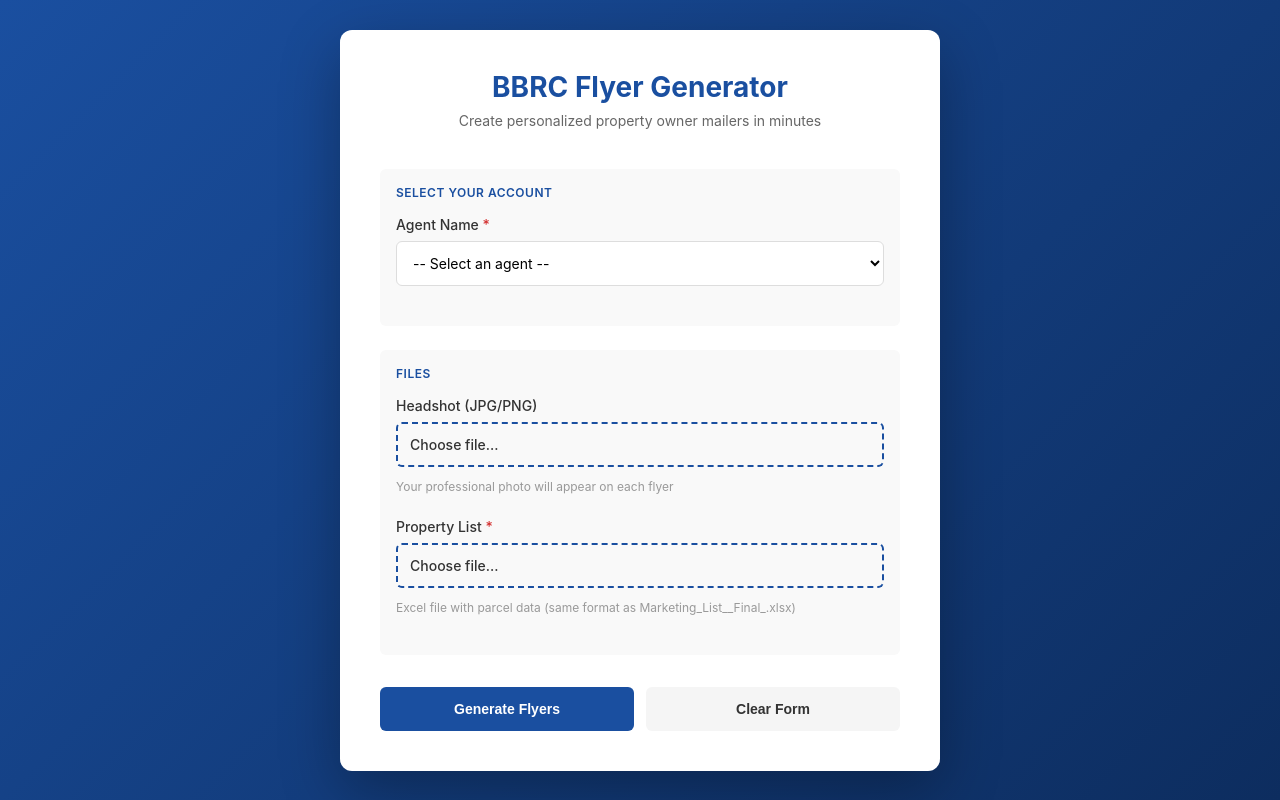
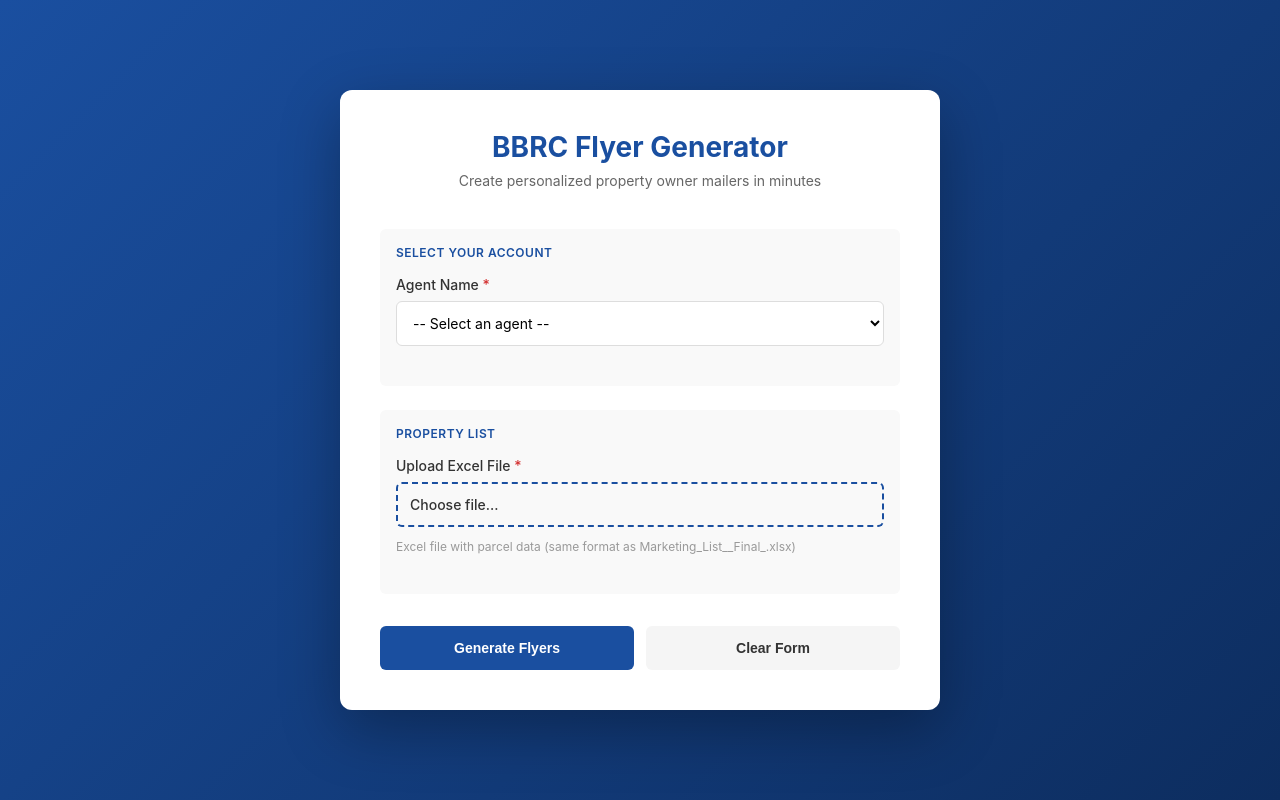
Before and after one commit to carrollharrison79/bbrc-flyer-app, a Flask app: page / in a window 1280 px wide. Run offline with Flask 3, Linux system fonts and the light colour scheme.

Commit message:
Remove headshot file input and fix xlsx file accept attribute

```diff
--- a/templates/index.html
+++ b/templates/index.html
@@ -380,28 +380,16 @@
 
             <!-- Files -->
             <div class="form-section">
-                <h3 class="section-title">Files</h3>
+                <h3 class="section-title">Property List</h3>
 
                 <div class="form-group">
-                    <label for="headshot">Headshot (JPG/PNG)</label>
-                    <div class="file-input-wrapper">
-                        <label for="headshot" class="file-input-label" id="headshotLabel">
-                            <span>Choose file...</span>
-                            <span class="file-name" id="headshotName"></span>
-                        </label>
-                        <input type="file" id="headshot" name="headshot" accept="image/jpeg,image/png">
-                    </div>
-                    <div class="helper-text">Your professional photo will appear on each flyer</div>
-                </div>
-
-                <div class="form-group">
-                    <label for="property_list">Property List <span class="required">*</span></label>
+                    <label for="property_list">Upload Excel File <span class="required">*</span></label>
                     <div class="file-input-wrapper">
                         <label for="property_list" class="file-input-label" id="propertyListLabel">
                             <span>Choose file...</span>
                             <span class="file-name" id="propertyListName"></span>
                         </label>
-                        <input type="file" id="property_list" name="property_list" accept=".xlsx,.xls" required>
+                        <input type="file" id="property_list" name="property_list" accept="application/vnd.openxmlformats-officedocument.spreadsheetml.sheet,application/vnd.ms-excel" required>
                     </div>
                     <div class="helper-text">Excel file with parcel data (same format as Marketing_List__Final_.xlsx)</div>
                 </div>
```
